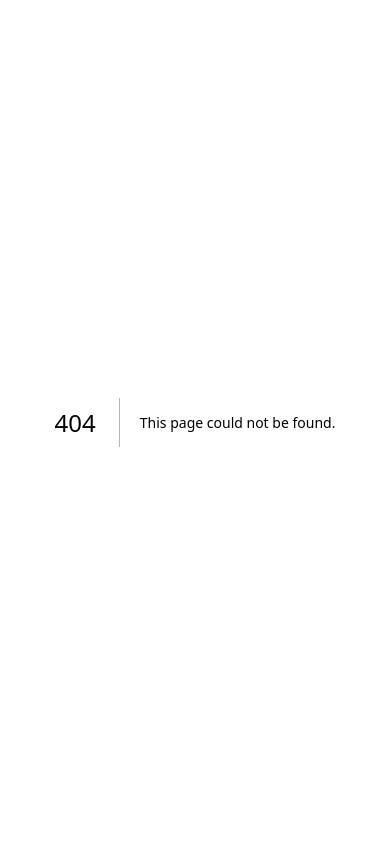
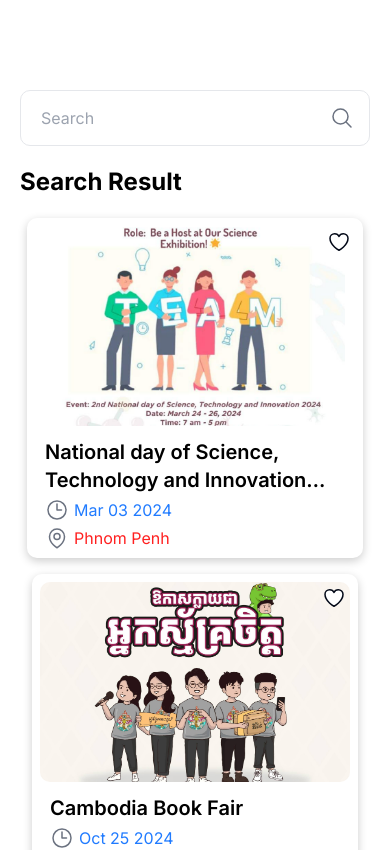
Before and after one commit to MeeReak/smak-chet, a Next.js app: page /search in a window 390 px wide. Before the commit this address had no page. Shown: the top 850 px of the page. Built offline with nearby package versions, Linux system fonts and the light colour scheme.

Commit message:
add new page and responsive favpage

```diff
--- a/src/app/detail/[eventDetail]/page.tsx
+++ b/src/app/detail/[eventDetail]/page.tsx
@@ -52,7 +52,7 @@ const Homepage = () => {
                     />
                   </svg>
                 }
-              ></ButtonIcon>
+              />
               <ButtonIcon
                 className="w-[50px] h-[50px] rounded-lg border border-gray-400"
                 icon={
@@ -111,7 +111,7 @@ const Homepage = () => {
                           />
                         </svg>
                       }
-                    ></ButtonIcon>
+                    />
                   </Link>
                 </div>
                 <div className="flex gap-1">
--- a/src/app/favorite/page.tsx
+++ b/src/app/favorite/page.tsx
@@ -1,38 +1,41 @@
-import { Typography, ButtonIcon } from "@/components";
-import FavPage from "@/components/molechules/Favoritepage/favPage";
+import { ButtonIcon, FavPage, Typography } from "@/components";
 import React from "react";
 
 const page = () => {
   return (
     <>
       <div className="xl:w-[1024px] w-screen m-auto space-y-5 z-10 mt-[100px] ">
-        <div className="flex justify-between items-center">
+        <div className="flex justify-between items-center px-5">
           <div className="flex items-center">
             <ButtonIcon
-              className="xl:hidden block"
+              className="md:hidden block px-3 py-1 rounded-full bg-white ml-[5%] border border-gray-200"
               icon={
                 <svg
-                  width="26"
-                  height="22"
-                  viewBox="0 0 26 22"
+                  xmlns="http://www.w3.org/2000/svg"
                   fill="none"
-                  xmlns="http://www.w3.org/2000/svg"
+                  viewBox="0 0 24 24"
+                  strokeWidth="1.5"
+                  stroke="currentColor"
+                  className="w-6 h-6 text-[#207BFF]"
                 >
                   <path
-                    d="M11.6003 0.322594C11.701 0.424747 11.7809 0.546059 11.8354 0.679586C11.8899 0.813116 11.918 0.956244 11.918 1.10079C11.918 1.24534 11.8899 1.38847 11.8354 1.522C11.7809 1.65553 11.701 1.77684 11.6003 1.87899L3.69896 9.9002H24.9167C25.204 9.9002 25.4796 10.0161 25.6827 10.2224C25.8859 10.4286 26 10.7084 26 11.0001C26 11.2918 25.8859 11.5716 25.6827 11.7779C25.4796 11.9842 25.204 12.1001 24.9167 12.1001H3.69896L11.6003 20.1213C11.8035 20.3277 11.9177 20.6076 11.9177 20.8995C11.9177 21.1913 11.8035 21.4713 11.6003 21.6777C11.397 21.8841 11.1213 22 10.8338 22C10.5464 22 10.2707 21.8841 10.0674 21.6777L0.317717 11.7783C0.216996 11.6762 0.137093 11.5549 0.0825765 11.4213C0.0280603 11.2878 0 11.1447 0 11.0001C0 10.8556 0.0280603 10.7125 0.0825765 10.5789C0.137093 10.4454 0.216996 10.3241 0.317717 10.2219L10.0674 0.322594C10.168 0.220325 10.2875 0.139196 10.419 0.0838432C10.5505 0.0284901 10.6915 0 10.8338 0C10.9762 0 11.1172 0.0284901 11.2487 0.0838432C11.3802 0.139196 11.4997 0.220325 11.6003 0.322594Z"
-                    fill="black"
+                    strokeLinecap="round"
+                    strokeLinejoin="round"
+                    d="M15.75 19.5 8.25 12l7.5-7.5"
                   />
                 </svg>
               }
-            ></ButtonIcon>
-            <Typography fontSize="h2" fontWeight="bold">
+            />
+            <Typography
+              fontSize="h2"
+              fontWeight="bold"
+              className="pl-2 sm:pl-auto hidden md:block"
+            >
               Favorite
             </Typography>
           </div>
-          <div
-            className="w-[83px] h-[36px] rounded-lg border-[2px] border-gray text-center flex justify-center items-center "
-          >
-            <Typography fontSize="h4" color="blue">
+          <div className="px-4 py-2 rounded-lg border-[1px] border-gray-200 text-center flex justify-center items-center ">
+            <Typography fontSize="h3" color="blue" fontWeight="semibold">
               3 Events
             </Typography>
           </div>
--- /dev/null
+++ b/src/app/search/page.tsx
@@ -0,0 +1,71 @@
+"use client";
+import React, { useContext, useState } from "react";
+import { Card, InputData, Typography } from "@/components";
+import { MyContext } from "@/contexts/CardContext";
+
+const SearchPage = () => {
+  const [search, setSearch] = useState("");
+  const { CardInfo } = useContext(MyContext);
+
+  const handleOnChange = (event: any) => {
+    setSearch(event.target.value);
+  };
+  const findCard = CardInfo.filter((item) =>
+    item.title.toLowerCase().includes(search.toLowerCase())
+  );
+  return (
+    <>
+      <div className="mt-[90px] xl:w-[1024px] w-screen m-auto space-y-5 z-10 ">
+        <div className="flex justify-center space-x-3">
+          <div className="relative max-[640px] flex justify-between">
+            <InputData
+              className="w-[350px] py-10 rounded-[10px] border-gray-200 flex justify-between "
+              onChange={(event: any) => handleOnChange(event)}
+              placeholder={"Search"}
+              type={"string"}
+            ></InputData>
+            <div>
+              <svg
+                xmlns="http://www.w3.org/2000/svg"
+                fill="none"
+                viewBox="0 0 24 24"
+                strokeWidth="1.5"
+                stroke="currentColor"
+                className="text-gray-500 w-6 h-6 absolute right-4 top-1/2 transform -translate-y-1/2"
+              >
+                <path
+                  strokeLinecap="round"
+                  strokeLinejoin="round"
+                  d="m21 21-5.197-5.197m0 0A7.5 7.5 0 1 0 5.196 5.196a7.5 7.5 0 0 0 10.607 10.607Z"
+                />
+              </svg>
+            </div>
+          </div>
+        </div>
+        <div>
+          <Typography className="mt-5 ml-5 sm:ml-auto" fontSize="h2" fontWeight="bold">
+            Search Result
+          </Typography>
+        </div>
+        <div className="max-[1030px]:px-5 grid grid-cols-1 sm:grid-cols-2 lg:grid-cols-3 gap-4 justify-items-center">
+          {findCard.map((item) => {
+            return (
+              <Card
+                key={item.id}
+                id={item.id}
+                src={item.src}
+                alt={item.alt}
+                title={item.title}
+                date={item.date}
+                location={item.location}
+                isFavorite={item.isFavorite}
+              ></Card>
+            );
+          })}
+        </div>
+      </div>
+    </>
+  );
+};
+
+export default SearchPage;
--- a/src/components/molechules/Favoritepage/favPage.tsx
+++ b/src/components/molechules/Favoritepage/favPage.tsx
@@ -1,13 +1,13 @@
 "use client";
-import { CardModal, MyContext } from "@/contexts/CardContext";
-import React, { useContext, useState } from "react";
+import { MyContext } from "@/contexts/CardContext";
+import React, { useContext } from "react";
 import { Card } from "../Card";
 
 const FavPage = () => {
   const { CardInfo } = useContext(MyContext);
   return (
     <>
-      <div className="grid xl:grid-cols-3 gap-[22px] justify-items-center">
+      <div className="max-[1030px]:px-5 grid grid-cols-1 sm:grid-cols-2 lg:grid-cols-3 gap-4 justify-items-center">
         {CardInfo.filter((item) => item.isFavorite).map((item, index) => (
           <Card
             key={item.id} // Assuming `item.id` is unique; otherwise, you can fallback to index
--- a/src/components/molechules/Favoritepage/index.ts
+++ b/src/components/molechules/Favoritepage/index.ts
@@ -0,0 +1,3 @@
+import FavPage from "./favPage";
+
+export { FavPage };
--- a/src/components/molechules/index.ts
+++ b/src/components/molechules/index.ts
@@ -11,3 +11,4 @@ export * from "./Dropdown"
 export * from "./Dropdown"
 export * from './DatePicker'
 export * from './TimePicker'
+export * from "./Favoritepage"
```
